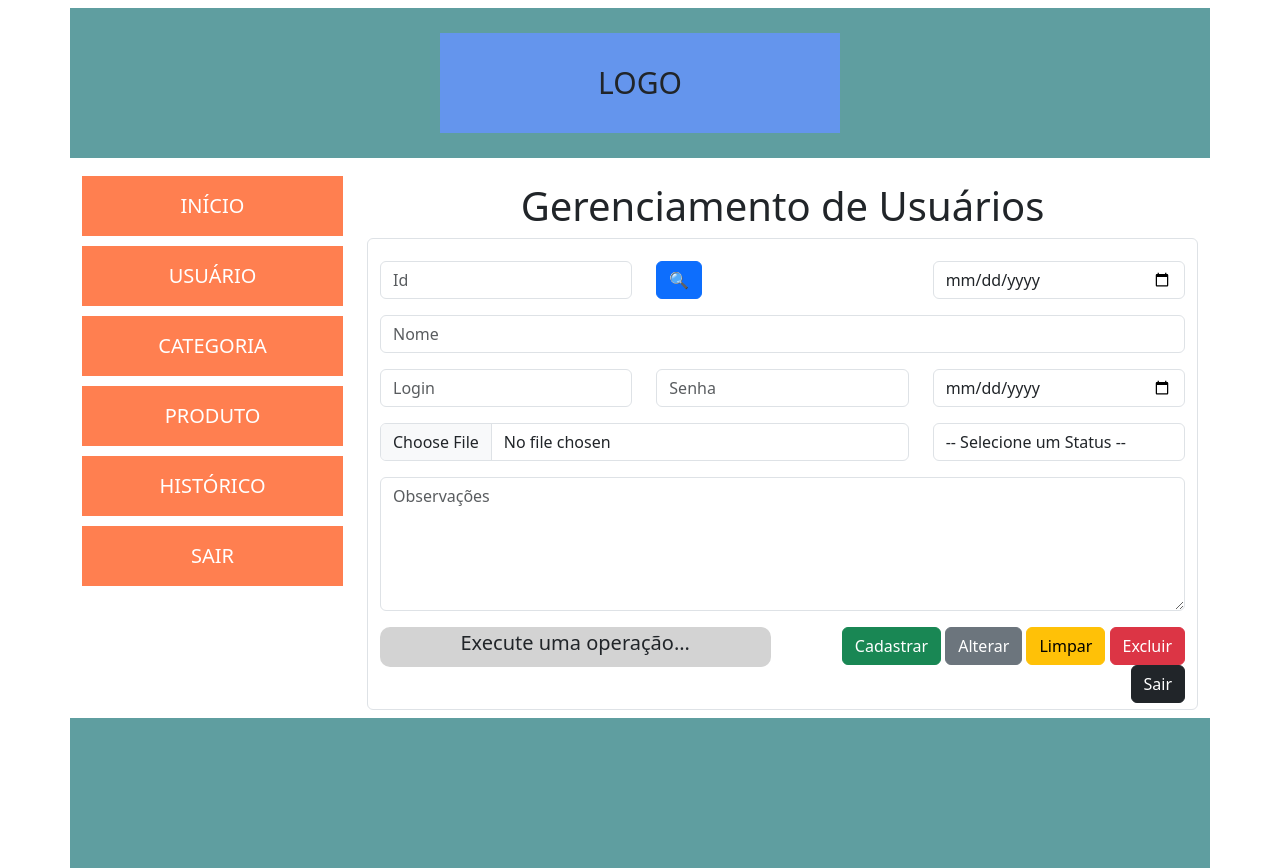
After one commit to JohannBenjamin/PHP, a PHP site: page /Sistema/_sistema.php?tela=usuario in a window 1280 px wide. The commit adds this page. Run offline with PHP 8.4, Linux system fonts and the light colour scheme; some libraries are stand-ins or nearby versions.

Commit message:
Criando a tela de Sistema e linkando outras telas

```diff
--- /dev/null
+++ b/AulaMiniProjeto/Sistema/_inicio.php
@@ -0,0 +1 @@
+<h1>INÍCIO</h1>
--- /dev/null
+++ b/AulaMiniProjeto/Sistema/_menu.php
@@ -0,0 +1,18 @@
+<a href="_sistema.php">
+    <div class="subMenu">INÍCIO</div>
+</a>
+<a href="_sistema.php?tela=usuario">
+    <div class="subMenu">USUÁRIO</div>
+</a>
+<a href="_sistema.php?tela=categoria">
+    <div class="subMenu">CATEGORIA</div>
+</a>
+<a href="_sistema.php?tela=produto">
+    <div class="subMenu">PRODUTO</div>
+</a>
+<a href="_sistema.php?tela=historico">
+    <div class="subMenu">HISTÓRICO</div>
+</a>
+<a href="_sistema.php?tela=sair">
+    <div class="subMenu">SAIR</div>
+</a>
--- /dev/null
+++ b/AulaMiniProjeto/Sistema/_rodape.php
@@ -0,0 +1,3 @@
+<div class="col-sm-12" id="rodape">
+
+</div>
--- /dev/null
+++ b/AulaMiniProjeto/Sistema/_sistema.php
@@ -0,0 +1,61 @@
+<!DOCTYPE html>
+<html lang="en">
+<head>
+    <meta charset="UTF-8">
+    <meta http-equiv="X-UA-Compatible" content="IE=edge">
+    <meta name="viewport" content="width=device-width, initial-scale=1.0">
+    <link rel="stylesheet" href="../../css/bootstrap.css">
+    <link rel="stylesheet" href="./css/estiloSistema.css">
+    <title>Sistema</title>
+</head>
+<body>
+    <div class="container">
+        <div class="row mt-2">
+            <?php
+            include_once('_topo.php')
+            ?>
+        </div>
+        <div class="row mt-2">
+            <div class="col-sm-3" id="menu">
+                <?php include_once('_menu.php')?>
+            </div>
+            <div class="col-sm-9" id="conteudo">
+                <?php
+                if(isset($_GET['tela']))
+                {
+                    if($_GET['tela']=='usuario')
+                    {
+                        include_once('../TelaUsuario.php');
+                    }
+                    else if($_GET['tela']=='categoria')
+                    {
+                        include_once('../TelaCategoria.php');
+                    }
+                    else if($_GET['tela']=='produto')
+                    {
+                        include_once('../TelaProduto.php');
+                    }
+                    else if($_GET['tela']=='historico')
+                    {
+                        include_once('../TelaHistorico.php');
+                    }
+                    else if($_GET['tela']=='sair')
+                    {
+                        include_once('_inicio.php');
+                    }
+                }
+                else
+                {
+                    include_once('_inicio.php');
+                }
+                ?>
+            </div>
+        </div>
+        <div class="row mt-2">
+            <?php include_once('_rodape.php')?>
+        </div>
+    </div>
+
+    <script src="../js/bootstrap.js"></script>
+</body>
+</html>
--- /dev/null
+++ b/AulaMiniProjeto/Sistema/_topo.php
@@ -0,0 +1,5 @@
+<div class="col-sm-12" id="topo">
+    <div id="logo">
+        LOGO
+    </div>
+</div>
--- /dev/null
+++ b/AulaMiniProjeto/Sistema/css/estiloSistema.css
@@ -0,0 +1,34 @@
+#topo{
+    height: 150px;
+    background-color: cadetblue;
+}
+#logo{
+    height: 100px;
+    width: 400px;
+    margin: auto;
+    background-color:cornflowerblue;
+    margin-top: 25px;
+    line-height: 100px;
+    text-align: center;
+    font-size: 30px;
+}
+#rodape{
+    height: 150px;
+    background-color: cadetblue;
+}
+.subMenu{
+    height: 60px;
+    line-height: 60px;
+    margin: 10px 0px;
+    text-align: center;
+    background-color: coral;
+    font-size: 20px;
+    color: white;
+    transition: 1s;
+}
+.subMenu:hover{
+    background-color: brown;
+}
+a{
+    text-decoration: none;
+}
--- a/AulaMiniProjeto/TelaUsuario.php
+++ b/AulaMiniProjeto/TelaUsuario.php
@@ -1,13 +1,3 @@
-<!DOCTYPE html>
-<html lang="en">
-<head>
-    <meta charset="UTF-8">
-    <meta http-equiv="X-UA-Compatible" content="IE=edge">
-    <meta name="viewport" content="width=device-width, initial-scale=1.0">
-    <title>Usuario</title>
-    <link rel="stylesheet" href="../css/bootstrap.css">
-</head>
-<body>
 <?php
     $idCampo = '';
     $nomeCampo = '';
@@ -103,12 +93,12 @@
                 </div>
             </div>
             <div class="row mt-3">
-                    <div class="col-sm-7">
+                <div class="col-sm-6">
                     <div class="col-sm-12 text-center p-1" style="background-color: lightgray; border-radius: 10px;">
                         <h5><?=$msg?></h5>
                     </div>
                 </div>
-                    <div class="col-sm-5 text-end">
+                <div class="col-sm-6 text-end">
                     <button id="btnCadastrar" name="btn" class="btn btn-success" formaction="TelaUsuario.php" value="cadastrar">Cadastrar</button>
                     <button id="btnAlterar" name="btn" class="btn btn-secondary" formaction="TelaUsuario.php" value="alterar">Alterar</button>
                     <a id="btnLimpar" name="btn" class="btn btn-warning" href="TelaUsuario.php">Limpar</a>
@@ -120,5 +110,3 @@
     </div>
 </div>
 <script src="../js/bootstrap.js"></script>
-</body>
-</html>
```
Also changed, not shown: AulaMiniProjeto/TelaCategoria.php (+2 -14 lines), AulaMiniProjeto/TelaHistorico.php (+2 -14 lines), AulaMiniProjeto/TelaProduto.php (+2 -14 lines). Lines whose indentation alone changed are shown as unchanged.
